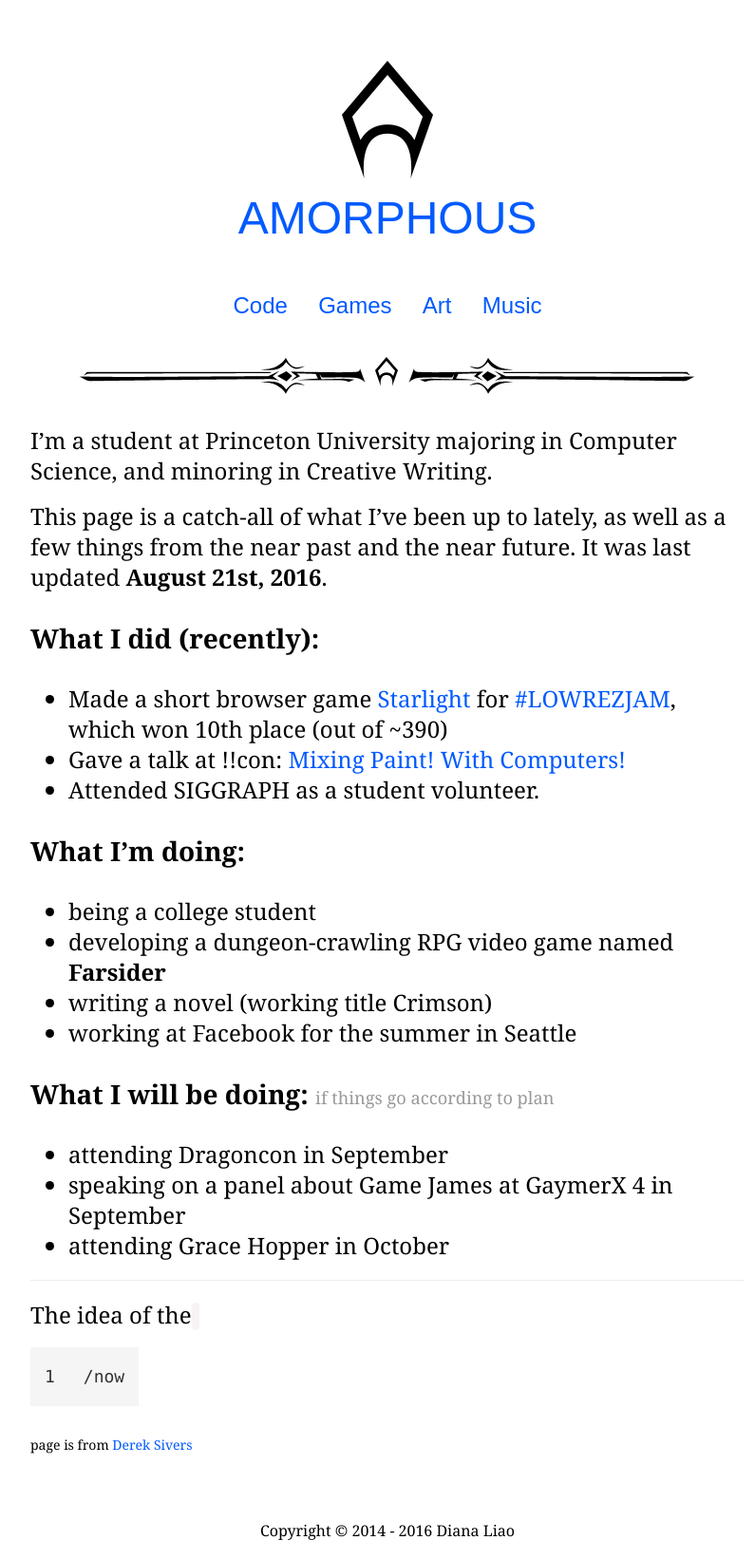
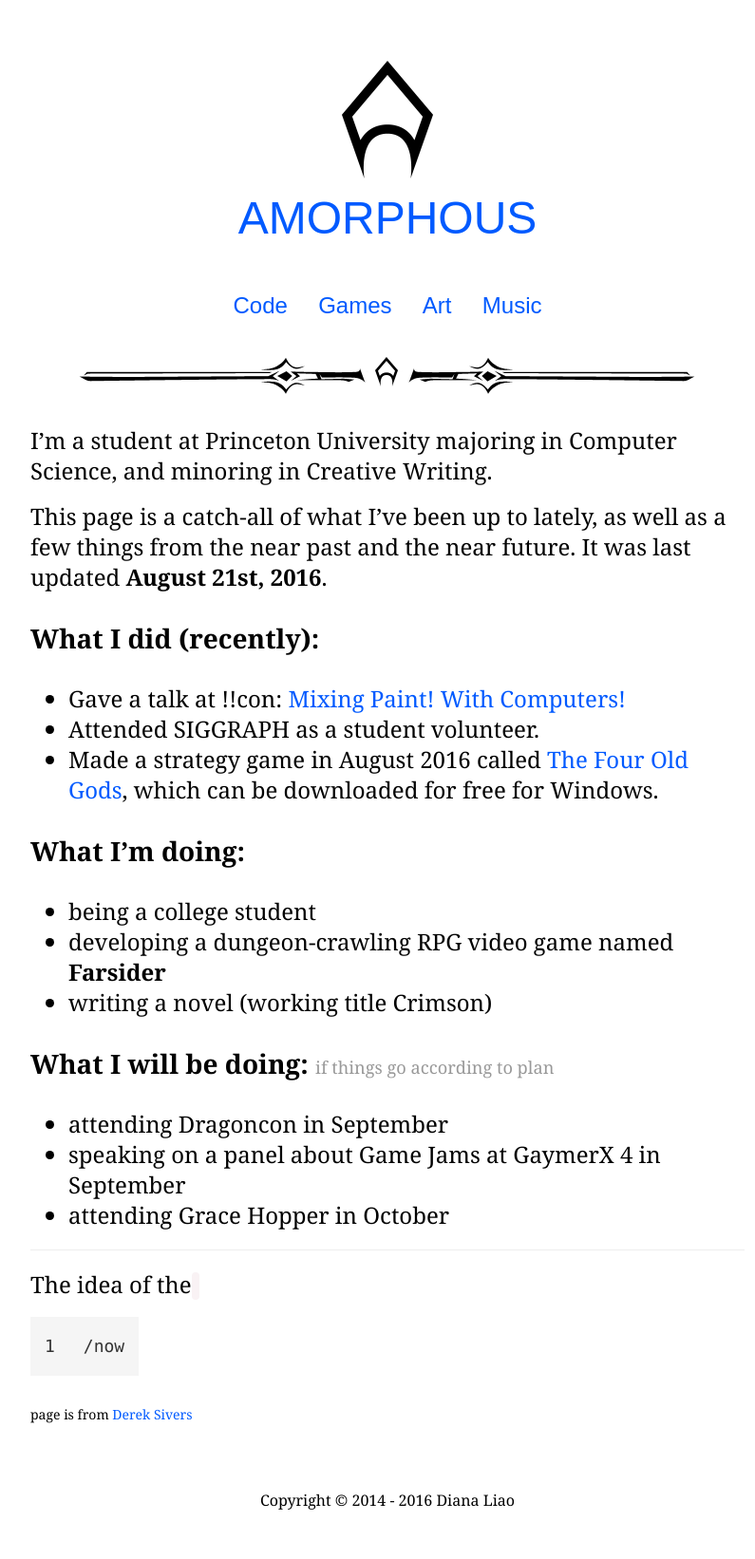
Before and after one commit to dmliao/amorphous, a Jekyll site: the page built from now.md, in a window 1280 px wide. Shown: the whole page at 95% size, without its empty margins (232-1027 px from the left). Built offline with Jekyll 4.4.1, drawn with Linux system fonts in a browser that asks for light colours; some web fonts are replaced; Markdown is read by kramdown in place of the engine named in the settings; after the commit the page ends 1610 px from its top, so only the background shows below that.

Commit message:
Update now page, add prototype for Four Gods landing page

```diff
--- a/_config.yml
+++ b/_config.yml
@@ -6,7 +6,7 @@ destination: ./_site
 
 future:      true
 lsi:         false
-highlighter: pygments
+highlighter: rouge
 markdown:    redcarpet
 permalink:   pretty
 #
--- a/_includes/head.html
+++ b/_includes/head.html
@@ -11,7 +11,11 @@
        Remove this if you use the .htaccess -->
   <meta http-equiv="X-UA-Compatible" content="IE=edge,chrome=1">
 
+  {% if page.title %}
+  <title>{{ page.title }}</title>
+  {% else %}
   <title>Amorphous</title>
+  {% endif %}
   <meta name="description" content="Amorphous is a software engineer, game developer, artist, writer, and composer. Amorphic Space is their homepage.">
   <meta name="author" content="Amorphous">
 
--- a/invisible.html
+++ b/invisible.html
@@ -1,7 +1,7 @@
 ---
 layout: default
 title: Invisible Paths
-pageCSS: <link rel="stylesheet" href="/invisible/invisible.css" type="text/css" charset="utf-8"><link rel="stylesheet" href="/invisible/font/stylesheet.css" type="text/css" charset="utf-8">
+pageCSS: <link rel="stylesheet" href="/invisible/invisible.css" type="text/css" charset="utf-8">
 ---
 
 <div class="container-narrow">
--- a/mechafrog.html
+++ b/mechafrog.html
@@ -2,7 +2,7 @@
 layout: default
 title: MechaFrog
 
-pageCSS: <link rel="stylesheet" href="/mechafrog/mechafrog.css" type="text/css" charset="utf-8"><link rel="stylesheet" href="/mechafrog/font/stylesheet.css" type="text/css" charset="utf-8">
+pageCSS: <link rel="stylesheet" href="/mechafrog/mechafrog.css" type="text/css" charset="utf-8">
 ---
  <div class="container-narrow">
             <div class="splash">
--- a/now.md
+++ b/now.md
@@ -8,21 +8,20 @@ This page is a catch-all of what I've been up to lately, as well as a few things
 
 # What I did (recently):
 
-* Made a short browser game [Starlight](https://amorphous.itch.io/starlight) for [#LOWREZJAM](https://itch.io/jam/lowrezjam2016), which won 10th place (out of ~390)
 * Gave a talk at !!con: [Mixing Paint! With Computers!](http://confreaks.tv/videos/bangbangcon2016-mixing-paint-with-computers)
 * Attended SIGGRAPH as a student volunteer.
+* Made a strategy game in August 2016 called [The Four Old Gods](https://amorphous.itch.io/the-four-old-gods), which can be downloaded for free for Windows.
 
 # What I'm doing:
 
 * being a college student
 * developing a dungeon-crawling RPG video game named **Farsider**
 * writing a novel (working title Crimson)
-* working at Facebook for the summer in Seattle
 
 # What I will be doing: <span class='small'>if things go according to plan</span>
 
 * attending Dragoncon in September
-* speaking on a panel about Game James at GaymerX 4 in September
+* speaking on a panel about Game Jams at GaymerX 4 in September
 * attending Grace Hopper in October
 
 ---
```
Also changed, not shown: _layouts/landing.html (added, +14 -0 lines), _things/2015-10-30-infinite.md (+6 -0 lines), _things/2016-05-07-mixing-paints.md (+6 -0 lines), the-four-old-gods.html (added, +58 -0 lines), the_four_gods/gods.css (added, +19 -0 lines), the_four_gods/images/title2.png (added).
